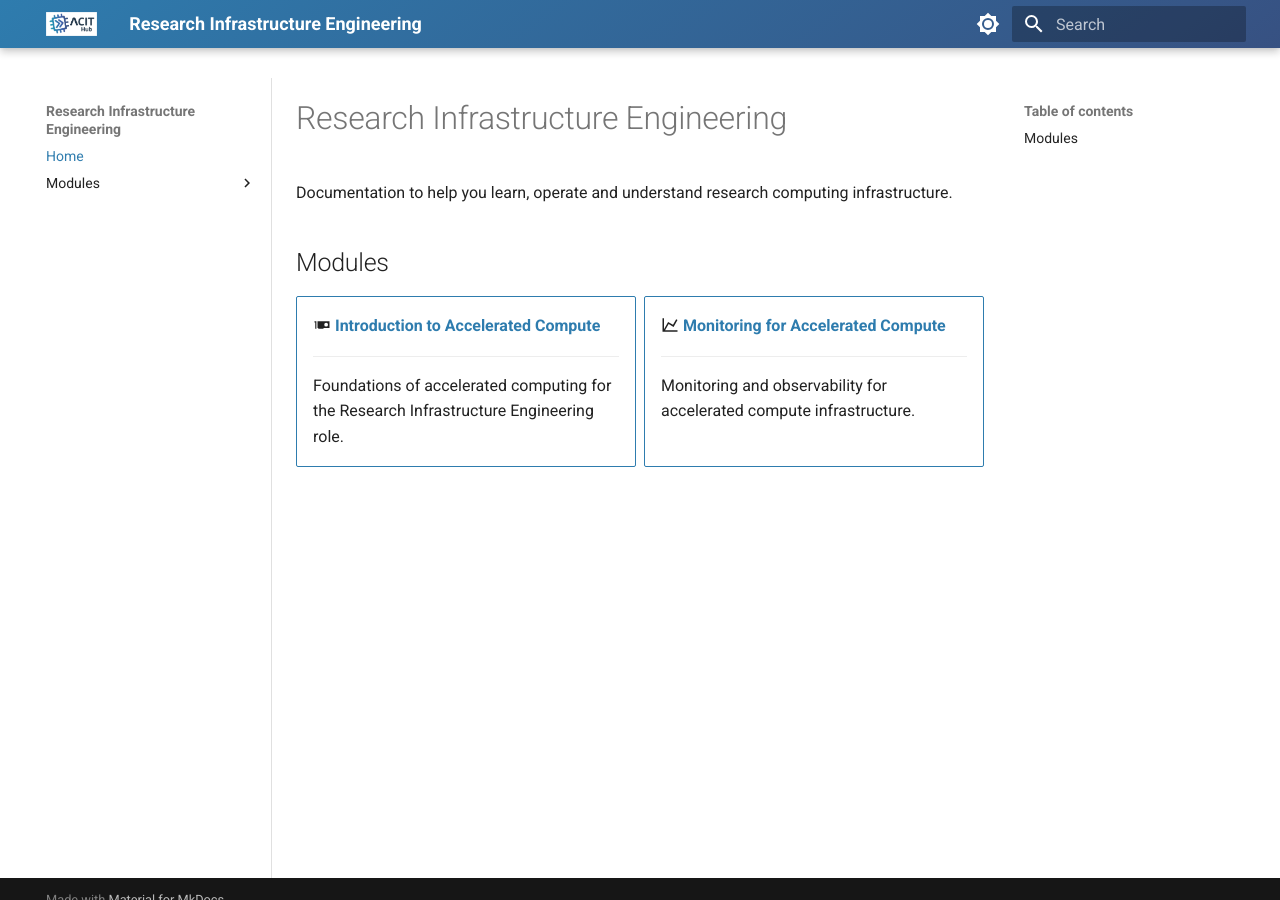
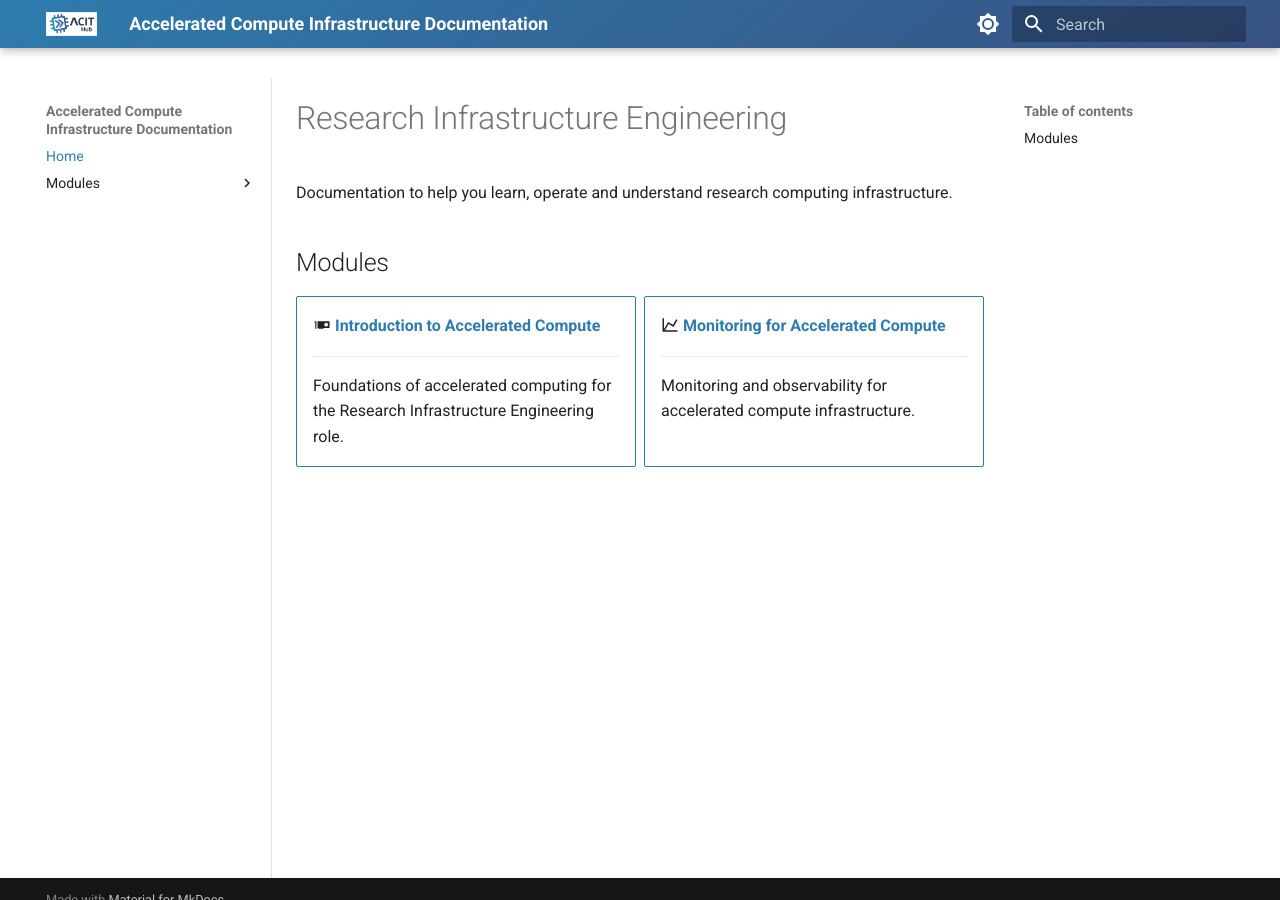
Before and after one commit to ACIT-Hub/docs-acit.surrey.ac.uk, an MkDocs documentation site: the page built from docs/index.md, in a window 1280 px wide and 900 px high. Built offline with MkDocs 1.6.1 and Material for MkDocs 9.7.7, drawn with Linux system fonts in a browser that asks for light colours.

Commit message:
updated site name

```diff
--- a/mkdocs.yml
+++ b/mkdocs.yml
@@ -1,4 +1,4 @@
-site_name: Research Infrastructure Engineering
+site_name: Accelerated Compute Infrastructure Documentation
 site_url: https://docs-acit.surrey.ac.uk
 site_description: Documentation to help you learn, operate and understand research computing infrastructure.
 
```
